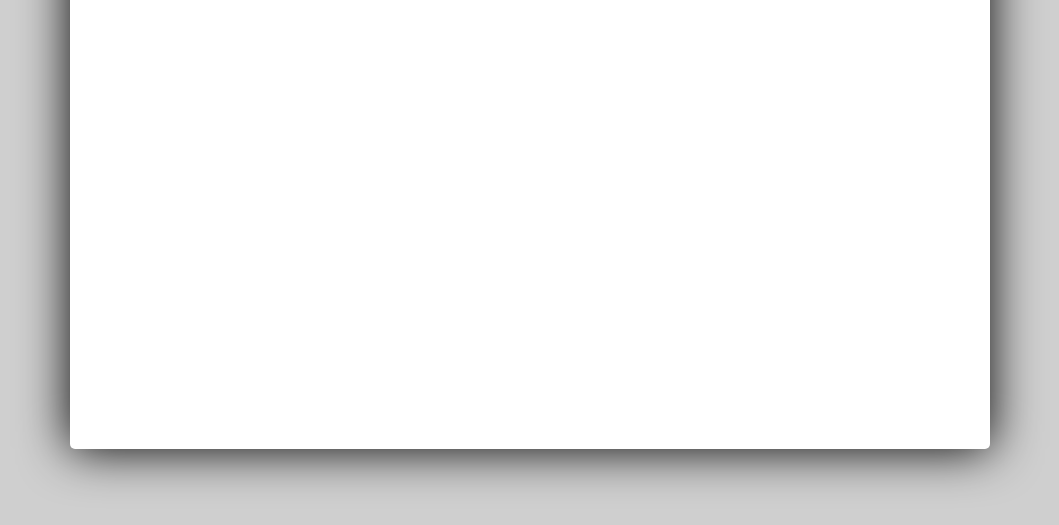
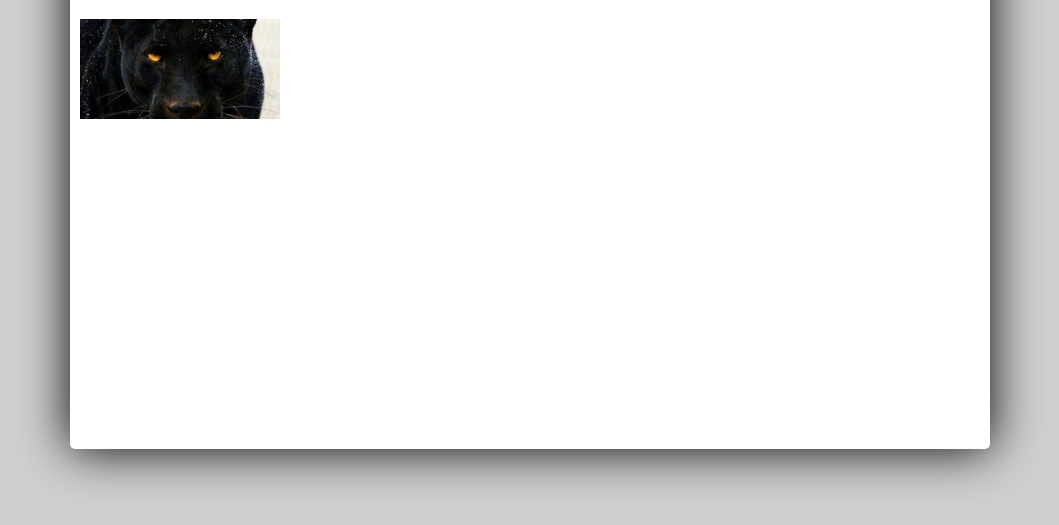
Before and after one commit to RbtSlv/Git, a plain HTML site: page index.html in a window 1280 px wide. Shown: the part 79-604 px from the top of the page, without its empty margins (110-1169 px from the left). Drawn offline with Linux system fonts and the light colour scheme.

Commit message:
Não coloquei link, mas coloquie uma imagem

```diff
--- a/index.html
+++ b/index.html
@@ -10,6 +10,8 @@
 	<body>
 		<div class="head">
 			<h1>Olá mundo</h1>
+			 <img src="recursos/a.jpg" alt="Smiley face" height="100" width="200">
 		</div>
+
 	<body>
 </html>
```
Also changed, not shown: recursos/a.jpg (added).
